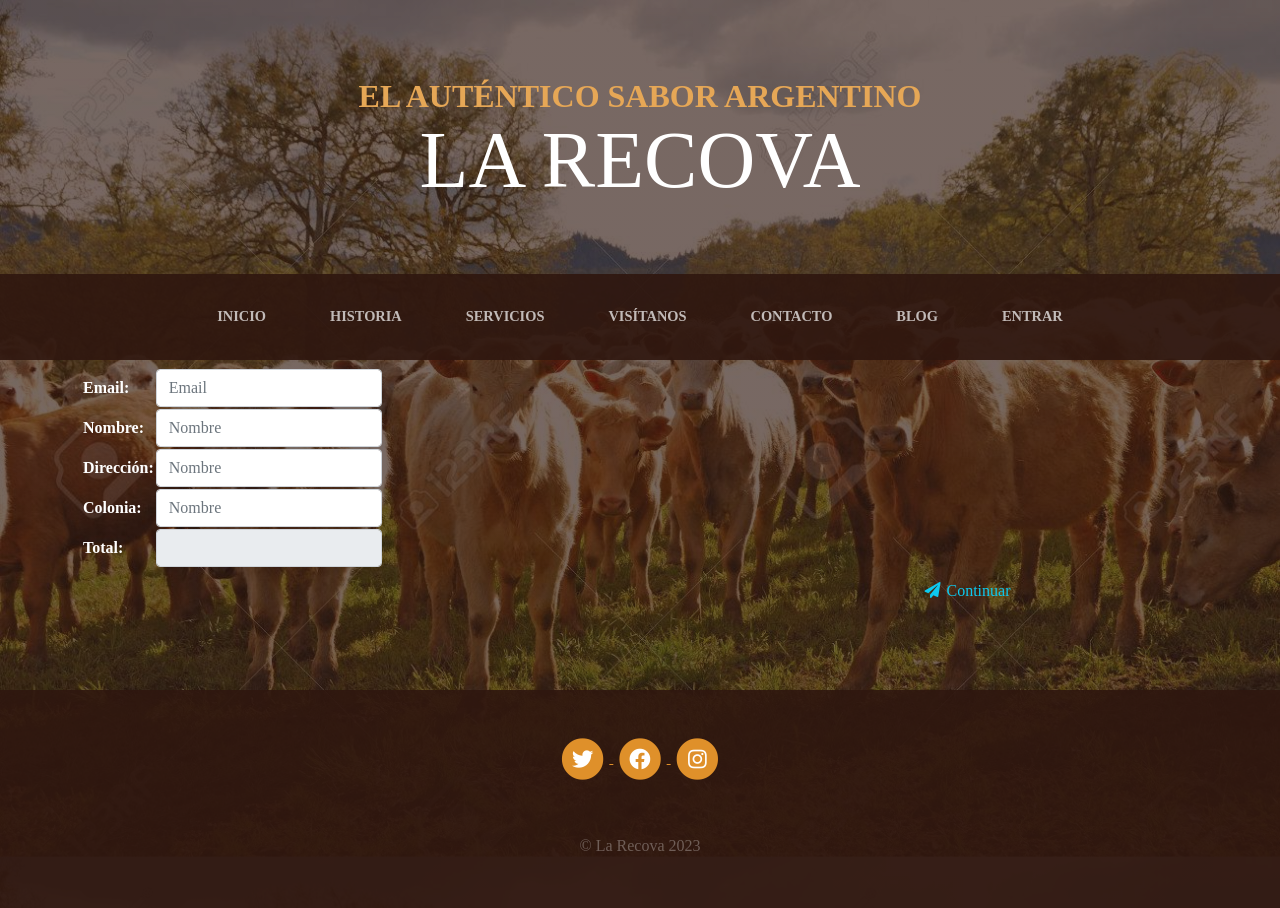
After one commit to franvazgom/python, a Django app: page /services/create_order/ in a window 1280 px wide. The commit adds this page. Run offline with Django 4.2, Linux system fonts and the light colour scheme; data that the repository does not hold is empty; some libraries are stand-ins or nearby versions.

Commit message:
Clase 24/11/23

```diff
--- a/code/Modulo-VII/webrestaurante/services/forms.py
+++ b/code/Modulo-VII/webrestaurante/services/forms.py
@@ -1,6 +1,27 @@
 from django import forms
-from django.forms import ModelForm, TextInput, Textarea
-from services.models import Service
+from django.forms import ModelForm, TextInput, Textarea, EmailInput
+from services.models import Service, Order
+
+class OrderForm(ModelForm):
+    def __init__(self, *args, **kwargs):
+        self.request = kwargs.pop('request', None)
+        total = self.request.session.get('total')
+
+        initial = kwargs.get('initial', {})
+        initial['total'] = total
+
+        super().__init__(*args, **kwargs)
+    class Meta:
+        model = Order
+        fields = ['email','name','address','neighborhood', 'total']
+
+        widgets= {
+            'email':EmailInput(attrs={'class':'form-control', 'placeholder':'Email'}),
+            'name':TextInput(attrs={'class':'form-control', 'placeholder':'Nombre'}),
+            'address':TextInput(attrs={'class':'form-control', 'placeholder':'Nombre'}),
+            'neighborhood':TextInput(attrs={'class':'form-control', 'placeholder':'Nombre'}),
+            'total':TextInput(attrs={'class':'form-control', 'readonly':'readonly'}),
+        }
 
 
 class ServiceForm(ModelForm):
--- a/code/Modulo-VII/webrestaurante/services/models.py
+++ b/code/Modulo-VII/webrestaurante/services/models.py
@@ -1,10 +1,29 @@
 from django.db import models
 from ckeditor_uploader.fields import RichTextUploadingField
+
+
+class Order(models.Model):
+    email   = models.EmailField(verbose_name='Email')
+    name    = models.CharField(max_length=100, verbose_name='Nombre')
+    address = models.CharField(max_length=200, verbose_name='Dirección')
+    neighborhood  = models.CharField(max_length=200, verbose_name='Colonia')
+    total   = models.DecimalField(max_digits=8, decimal_places=2, verbose_name='Total')
+    created = models.DateTimeField(auto_now_add=True, verbose_name='Fecha de creación')
+    updated = models.DateTimeField(auto_now=True, verbose_name='Fecha de modificación')
+
+    class Meta:
+        verbose_name = 'Pedido'
+        verbose_name_plural = 'Pedidos'
+        ordering = ['-created']
+
+    def __str__(self):
+        return self.email
 
 class Service(models.Model):
     title = models.CharField(max_length=200, verbose_name='Título')
     sub_title = models.CharField(max_length=200, verbose_name='Subtítulo')
     content = RichTextUploadingField(verbose_name='Contenido')
+    cost = models.FloatField(verbose_name='Costo unitario', default=100)
     image = models.ImageField(upload_to='services', verbose_name='Imágen')
     created = models.DateTimeField(auto_now_add=True, verbose_name='Fecha de creación')
     updated = models.DateTimeField(auto_now=True, verbose_name='Fecha de modificación')
--- /dev/null
+++ b/code/Modulo-VII/webrestaurante/services/templates/services/order_client.html
@@ -0,0 +1,23 @@
+{% extends "core/base.html" %}
+{% block content %}
+
+<div class="container mb-4">
+    <form id='formOrder' action="" class='px-0 py-2 pb-5' method='post'>
+        {% csrf_token %}
+        <table class="text-white">
+            {{form.as_table}}
+        </table>
+        <div class="row mt-1">
+            <div class="col-md-9 mx-auto mb-2">
+                <div id='button_submit' style='text-align:right;'>
+                    <button type='submit' class='btn text-info form-btn mx-1' style='width:170px;'>
+                        <span class="spinner-border spinner-border-sm d-none"></span>
+                        <i class="fas fa-paper-plane fa-fw"></i> Continuar
+                    </button>
+                </div>
+            </div>
+        </div>
+    </form>
+</div>
+
+{% endblock %}
--- a/code/Modulo-VII/webrestaurante/services/urls.py
+++ b/code/Modulo-VII/webrestaurante/services/urls.py
@@ -1,7 +1,9 @@
 from django.urls import path
 from services import views
+from services.views import CreateOrder
 
 services_urlspatterns = ([
+    path('create_order/', CreateOrder.as_view(), name='create_order'),
     path('', views.service_list, name='service_list'),
     path('create/', views.create , name='create'),
     path('update/<int:service_id>', views.update , name='update'),
--- a/code/Modulo-VII/webrestaurante/services/views.py
+++ b/code/Modulo-VII/webrestaurante/services/views.py
@@ -1,10 +1,53 @@
+from typing import Any
 from django.shortcuts import render, HttpResponseRedirect
 from .models import Service
 from .forms import ServiceForm
 from django.contrib.admin.views.decorators import staff_member_required
+import json
+from django.views.generic.edit import CreateView
+from .forms import OrderForm
+from django.urls import reverse_lazy
+
+class CreateOrder(CreateView):
+    form_class = OrderForm
+    template_name = 'services/order_client.html'
+    #Falta completar...
+    success_url = reverse_lazy('core:home')
+
+    def form_valid(self, form):
+        order = form.save()
+        # order.save()
+        return super().form_valid(form)
+
+    def get_form_kwargs(self):
+        kwargs = super(CreateOrder, self).get_form_kwargs()
+        kwargs['request'] = self.request
+        return kwargs
+
 
 def detail_order(request):
-    return render(request, 'services/detail_order.html')
+    if request.method == 'POST':
+        data = request.POST['order_data']
+        #Convesión a json
+        order_data = json.loads(data)
+        total = 0
+        order = list()
+        for product in order_data.keys():
+            qty = order_data[product]
+            service = Service.objects.get(pk=int(product))
+            dict_product = {}
+            dict_product['id'] = service.id
+            dict_product['title'] = service.title
+            dict_product['sub_title'] = service.sub_title
+            dict_product['quantity'] = qty
+            dict_product['cost'] = service.cost
+            dict_product['sub_total']  = service.cost * qty
+            total += dict_product['sub_total']
+            order.append(dict_product)
+        # Se colocan en sesión estos datos
+        request.session['total'] = total
+        request.session['order'] = order
+        return render(request, 'services/detail_order.html', {'order':order, 'total':total})
 
 @staff_member_required()
 def update(request, service_id):
--- a/code/Modulo-VII/webrestaurante/webrestaurante/settings.py
+++ b/code/Modulo-VII/webrestaurante/webrestaurante/settings.py
@@ -37,6 +37,7 @@ INSTALLED_APPS = [
     'django.contrib.sessions',
     'django.contrib.messages',
     'django.contrib.staticfiles',
+    'django.contrib.humanize',
     'django_cleanup',
     'ckeditor',
     'ckeditor_uploader',
@@ -110,7 +111,7 @@ AUTH_PASSWORD_VALIDATORS = [
 # Internationalization
 # https://docs.djangoproject.com/en/4.1/topics/i18n/
 
-LANGUAGE_CODE = 'es'
+LANGUAGE_CODE = 'es-MX'
 
 TIME_ZONE = 'America/Mexico_City'
 
```
Also changed, not shown: code/Modulo-VII/webrestaurante/services/templates/services/detail_order.html (+30 -17 lines), code/Modulo-VII/webrestaurante/services/migrations/0003_service_cost.py (added), code/Modulo-VII/webrestaurante/services/migrations/0004_order.py (added).
